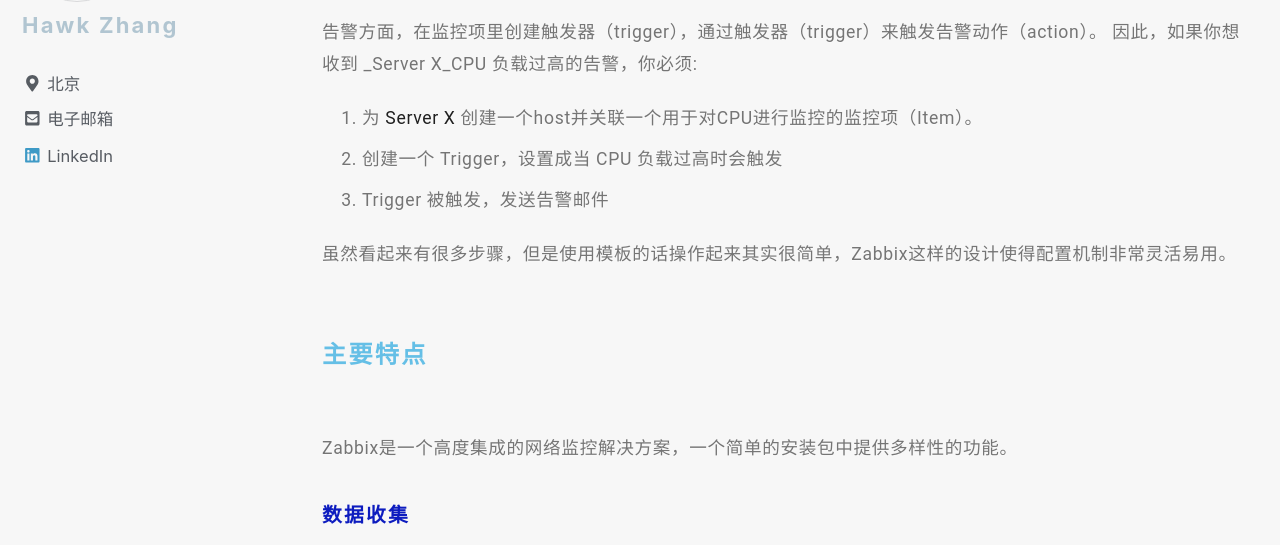
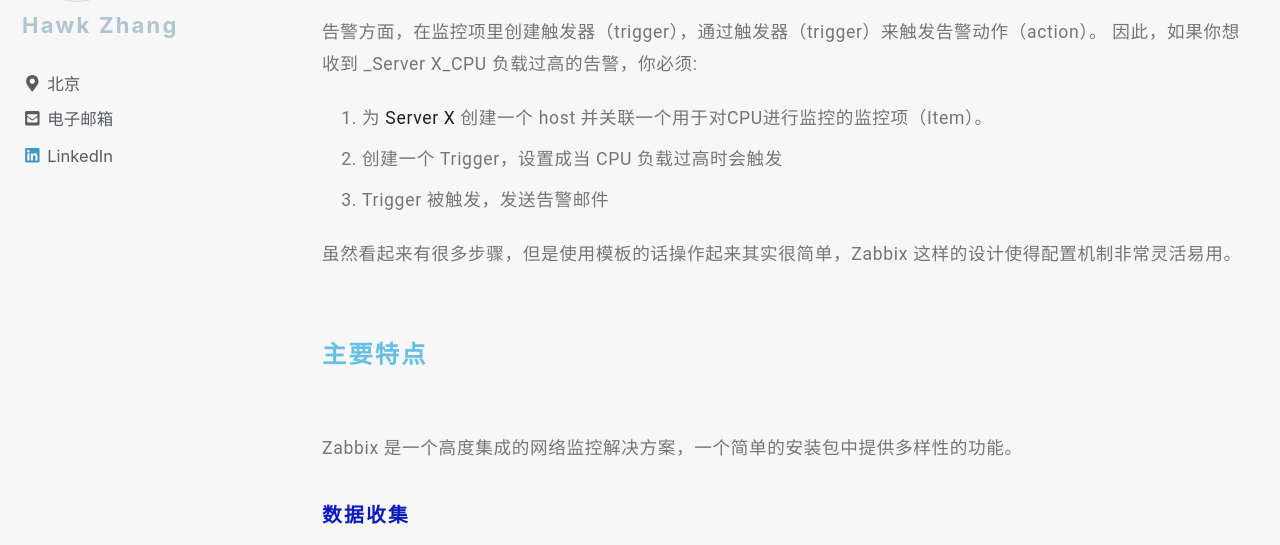
Before and after one commit to narru888/linotes_note, a Jekyll site: the page built from _posts/monitor/zabbix/2018-01-01-zabbix.basic.md, in a window 1280 px wide and 900 px high, scrolled down 3261 px. Shown: the part 152-697 px from the top of the window. Built offline with Jekyll 4.4.1, drawn with Linux system fonts in a browser that asks for light colours; nearby versions of some CDN libraries; a script that is not in the unit is left out; some of the changed text lies outside the part shown.

Commit message:
update on 2018-10-18 09:19:01 CST

```diff
--- a/_posts/monitor/zabbix/2018-01-01-zabbix.basic.md
+++ b/_posts/monitor/zabbix/2018-01-01-zabbix.basic.md
@@ -69,11 +69,11 @@
 告警方面，在监控项里创建触发器（trigger），通过触发器（trigger）来触发告警动作（action）。
 因此，如果你想收到 _Server X_CPU 负载过高的告警，你必须:
 
-1.	为 _Server X_ 创建一个host并关联一个用于对CPU进行监控的监控项（Item）。
+1.	为 _Server X_ 创建一个 host 并关联一个用于对CPU进行监控的监控项（Item）。
 2.	创建一个 Trigger，设置成当 CPU 负载过高时会触发
 3.	Trigger 被触发，发送告警邮件
 
-虽然看起来有很多步骤，但是使用模板的话操作起来其实很简单，Zabbix这样的设计使得配置机制非常灵活易用。
+虽然看起来有很多步骤，但是使用模板的话操作起来其实很简单，Zabbix 这样的设计使得配置机制非常灵活易用。
 
 
 
@@ -82,7 +82,7 @@
 
 #### 主要特点
 
-Zabbix是一个高度集成的网络监控解决方案，一个简单的安装包中提供多样性的功能。
+Zabbix 是一个高度集成的网络监控解决方案，一个简单的安装包中提供多样性的功能。
 
 ##### 数据收集
 
@@ -139,7 +139,7 @@
 
 * 自动发现网络设备
 * 监控代理自动注册
-* 发现文件系统，网络接口和SNMP OID值
+* 发现文件系统，网络接口和 SNMP OID 值
 
 ##### 快捷的Web界面
 
@@ -150,7 +150,7 @@
 
 ##### Zabbix API
 
-* Zabbix API为Zabbix 提供了对外的可编程接口，用于批量操作，第三方软件集成和其他目的
+* Zabbix API 为 Zabbix 提供了对外的可编程接口，用于批量操作，第三方软件集成和其他目的
 
 ##### 权限管理系统
 
@@ -164,9 +164,9 @@
 
 ##### 二进制代码
 
-* 为了性能和更少内存的占用，用C语言编写
+* 为了性能和更少内存的占用，用 C 语言编写
 * 便于移植
 
 ##### 为复杂环境准备
 
-* 使用Zabbix proxy代理服务器，使得远程监控更简单
+* 使用 Zabbix proxy 代理服务器，使得远程监控更简单
```
